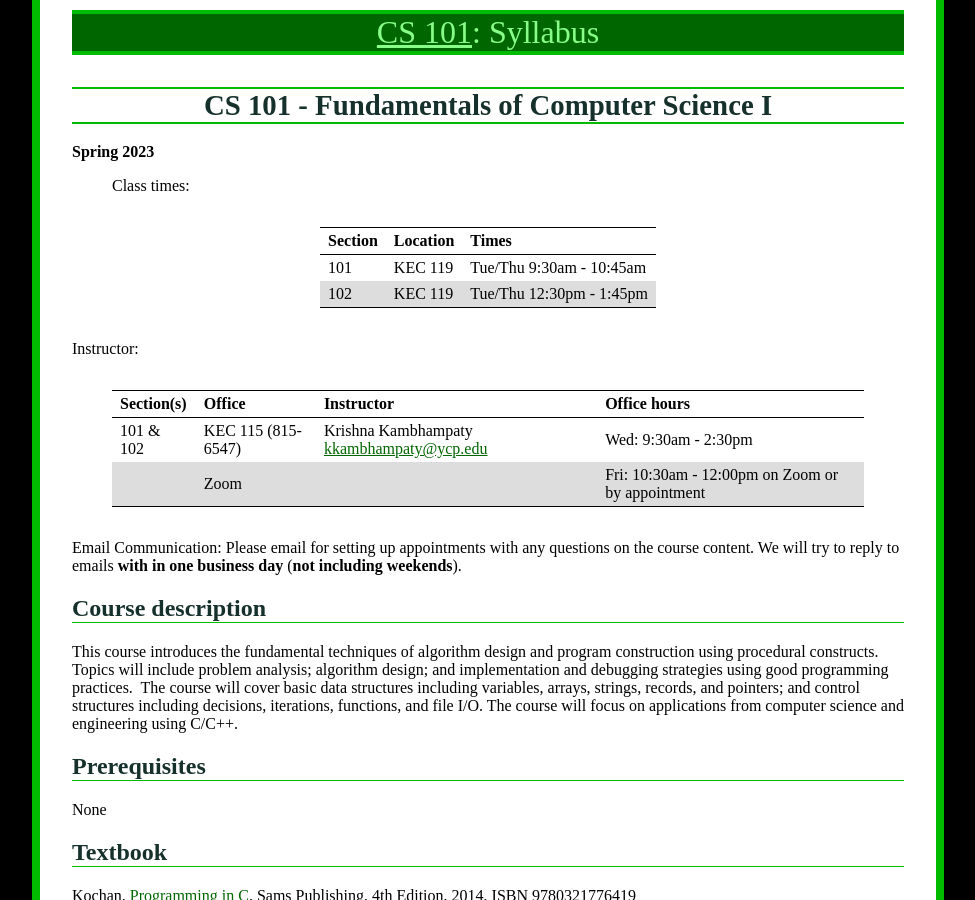
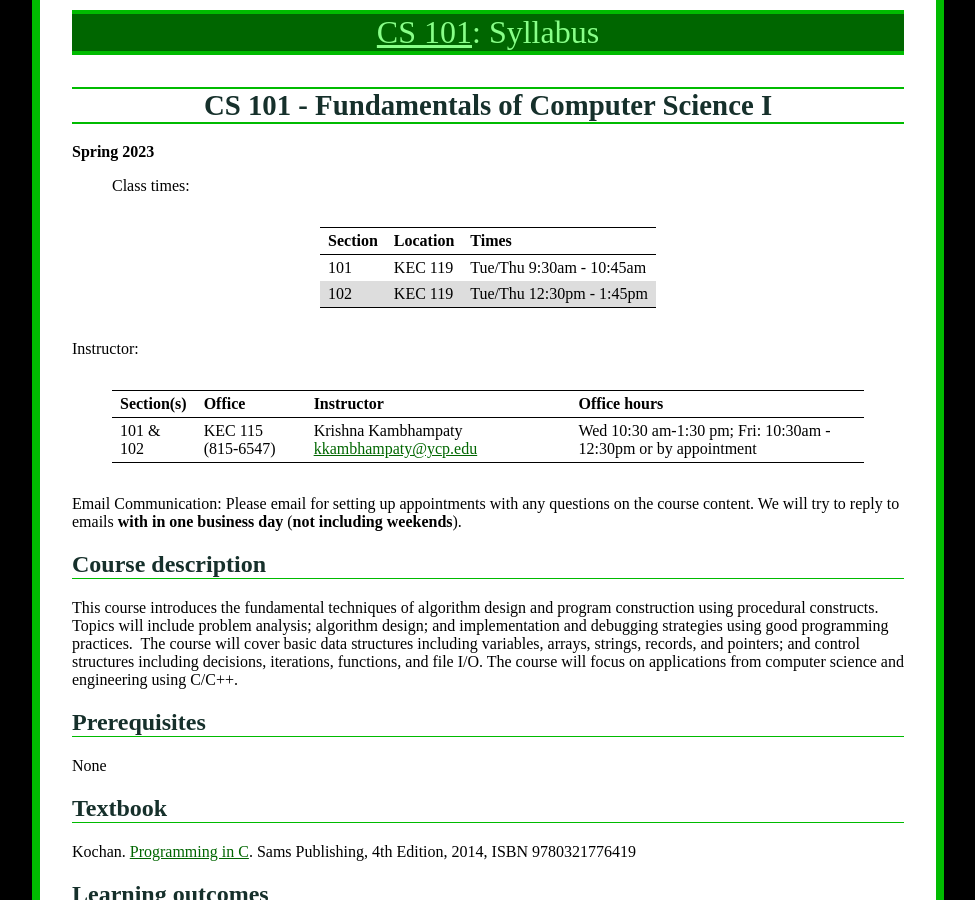
Before and after one commit to ycpcs/cs101-spring2023, a Jekyll site: the page built from syllabus.md, in a window 1280 px wide and 900 px high. Shown: the whole window, without its empty margins (152-1127 px from the left). Built offline with Jekyll 4.4.1, drawn with Linux system fonts in a browser that asks for light colours.

Commit message:
added office hours on Friday

```diff
--- a/syllabus.md
+++ b/syllabus.md
@@ -21,8 +21,8 @@ Instructor:
 
 > Section(s)|Office| Instructor| Office hours
 > ---------- | ---------- | ------------- | ----------
-> 101 & 102	|KEC 115 (815-6547)| Krishna Kambhampaty <kkambhampaty@ycp.edu> | Wed: 9:30am - 2:30pm
-|Zoom||Fri: 10:30am - 12:00pm on Zoom or by appointment
+> 101 & 102	|KEC 115 (815-6547)| Krishna Kambhampaty <kkambhampaty@ycp.edu> |  Wed 10:30 am-1:30 pm; Fri: 10:30am - 12:30pm or by appointment
+
 
 
 
```
